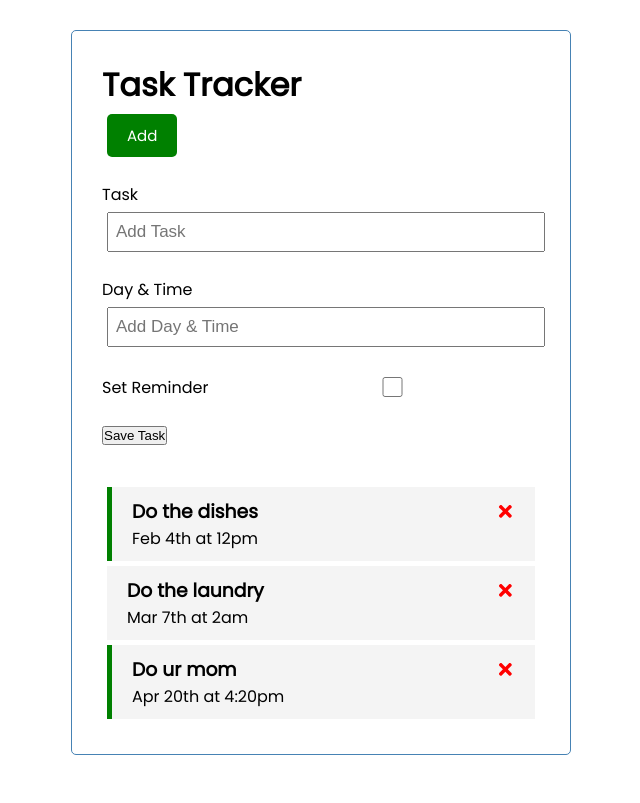
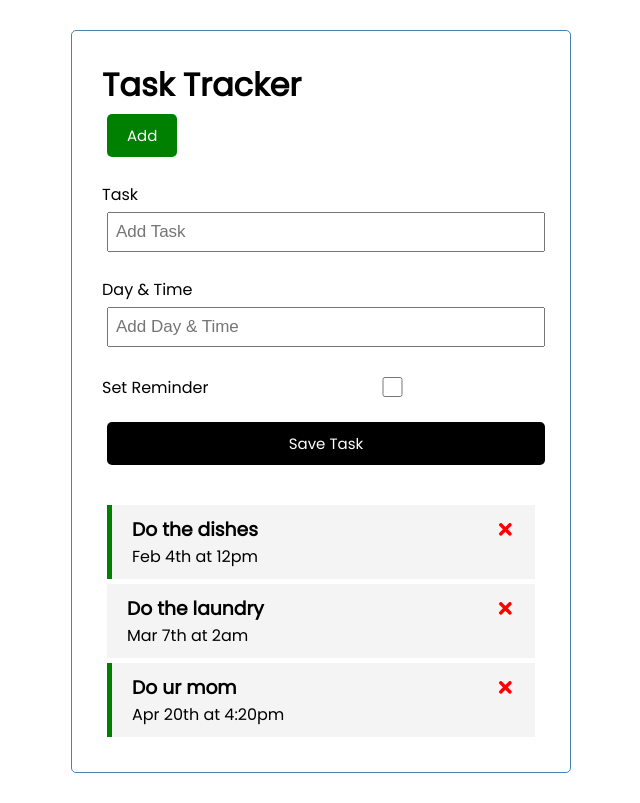
Before and after one commit to Peleton-011/task-tracker-project, a React (Create React App) app: page / in a window 1280 px wide. Shown: the whole page, without its empty margins (319-959 px from the left). Built offline with nearby package versions, Linux system fonts and the light colour scheme.

Commit message:
Add some styling to the submit button.

```diff
--- a/src/components/AddTask.js
+++ b/src/components/AddTask.js
@@ -7,7 +7,7 @@ const AddTask = () => {
             <GenericInput inputId="task-name" inputLabel="Task" inputType="text" inputPlaceholder="Add Task"/>
             <GenericInput inputId="task-date" inputLabel="Day & Time" inputType="text" inputPlaceholder="Add Day & Time"/>
             <GenericInput inputClass="form-control-check" inputId="task-reminder" inputLabel="Set Reminder" inputType="checkbox" />
-            <input type="submit" value="Save Task"/>
+            <input className="btn btn-block" type="submit" value="Save Task"/>
         </form>
     );
 };
```
